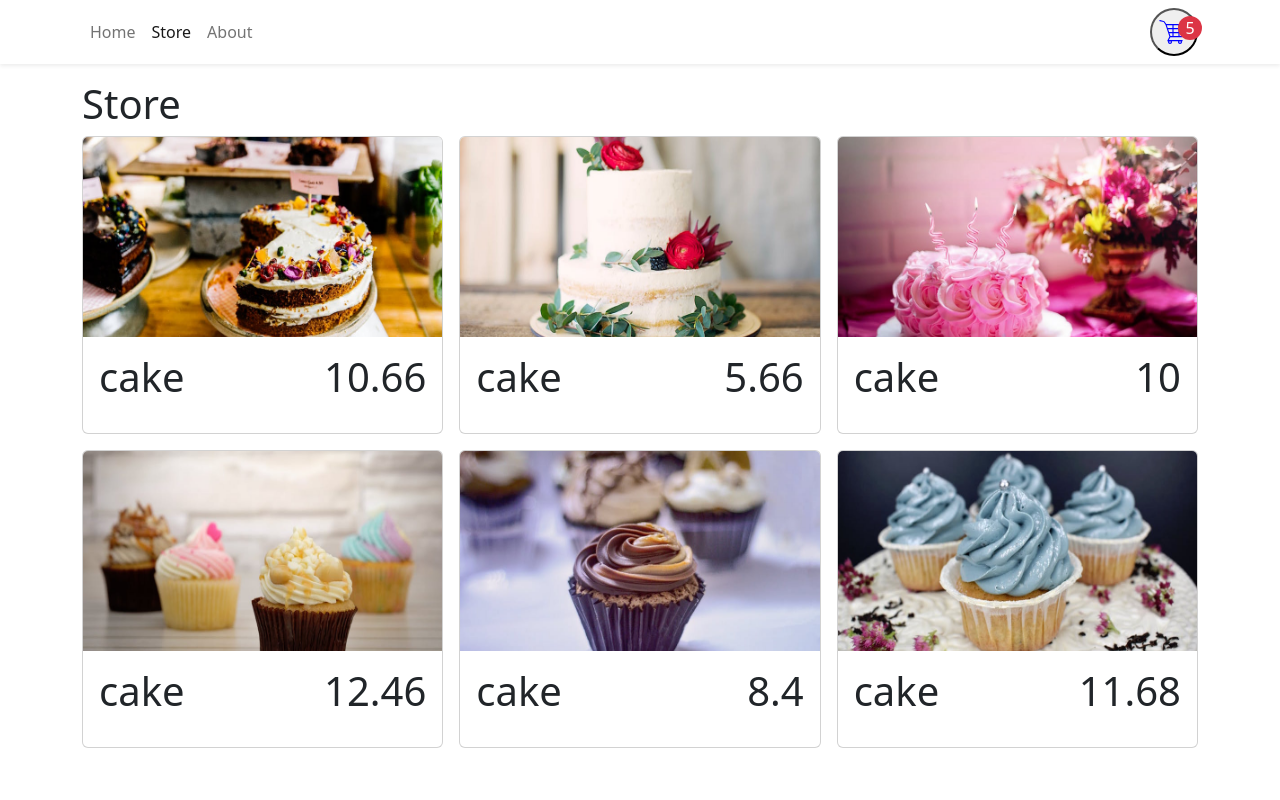
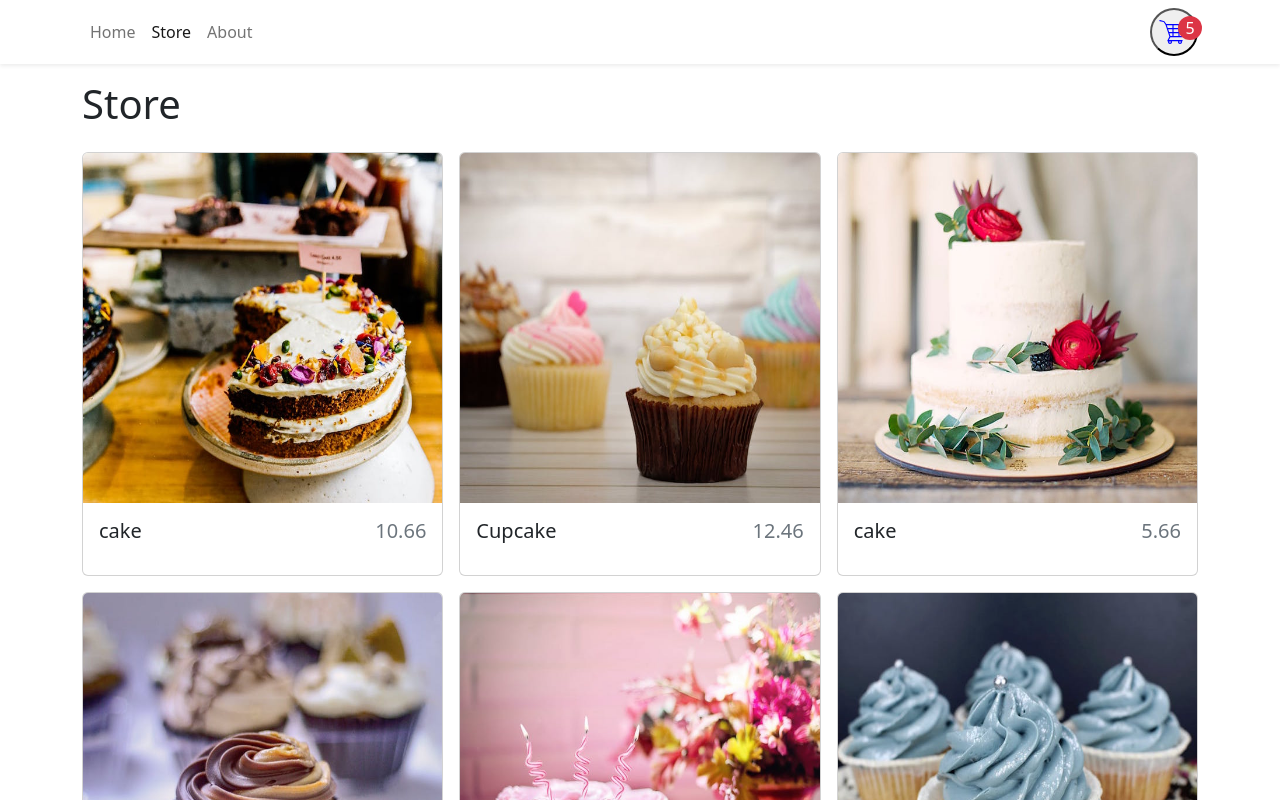
Before and after one commit to domchu/shopping-cart---react-typescript, a React (Create React App) app: page /store in a window 1280 px wide. Shown: the top 800 px of the page. Built offline with nearby package versions, Linux system fonts and the light colour scheme.

Commit message:
chore:finished styles of the images

```diff
--- a/src/components/StoreItem.tsx
+++ b/src/components/StoreItem.tsx
@@ -12,13 +12,13 @@ const StoreItem = ({ id, imgUrl, price, name }: storeItemProps) => {
       <Card.Img
         variant="top"
         src={imgUrl}
-        height="200px"
+        height="350px"
         style={{ objectFit: "cover" }}
       />
       <Card.Body className="d-flex flex-column">
         <Card.Title className="d-flex justify-content-between align-items-baseline mb-3">
-          <span className="fs-1">{name}</span>
-          <span className="fs-1">{price}</span>
+          <span className="fs-0.7">{name}</span>
+          <span className="ms-2 text-muted">{price}</span>
         </Card.Title>
       </Card.Body>
     </Card>
--- a/src/data/items.json
+++ b/src/data/items.json
@@ -7,31 +7,33 @@
   },
   {
     "id": 2,
+    "name": "Cupcake",
+    "price": 12.46,
+    "imgUrl": "/images/cupcake-1.jpeg"
+  },
+  {
+    "id": 3,
     "name": "cake",
     "price": 5.66,
     "imgUrl": "/images/cake-2.jpeg"
   },
   {
-    "id": 3,
+    "id": 4,
+    "name": "Cupcake",
+    "price": 8.4,
+    "imgUrl": "/images/cupcake-2.jpeg"
+  },
+
+  {
+    "id": 5,
     "name": "cake",
     "price": 10.0,
     "imgUrl": "/images/cake-3.jpeg"
   },
-  {
-    "id": 4,
-    "name": "cake",
-    "price": 12.46,
-    "imgUrl": "/images/cupcake-1.jpeg"
-  },
-  {
-    "id": 5,
-    "name": "cake",
-    "price": 8.4,
-    "imgUrl": "/images/cupcake-2.jpeg"
-  },
+
   {
     "id": 6,
-    "name": "cake",
+    "name": "Cupcake",
     "price": 11.68,
     "imgUrl": "/images/cupcake-3.jpeg"
   }
--- a/src/pages/Store.tsx
+++ b/src/pages/Store.tsx
@@ -5,7 +5,7 @@ import StoreItem from "../components/StoreItem";
 const Store = () => {
   return (
     <>
-      <h1>Store</h1>
+      <h1 className="mb-4">Store</h1>
       <Row md={2} xs={1} lg={3} className="g-3">
         {storeItems.map((item) => (
           <Col key={item.id}>
```
